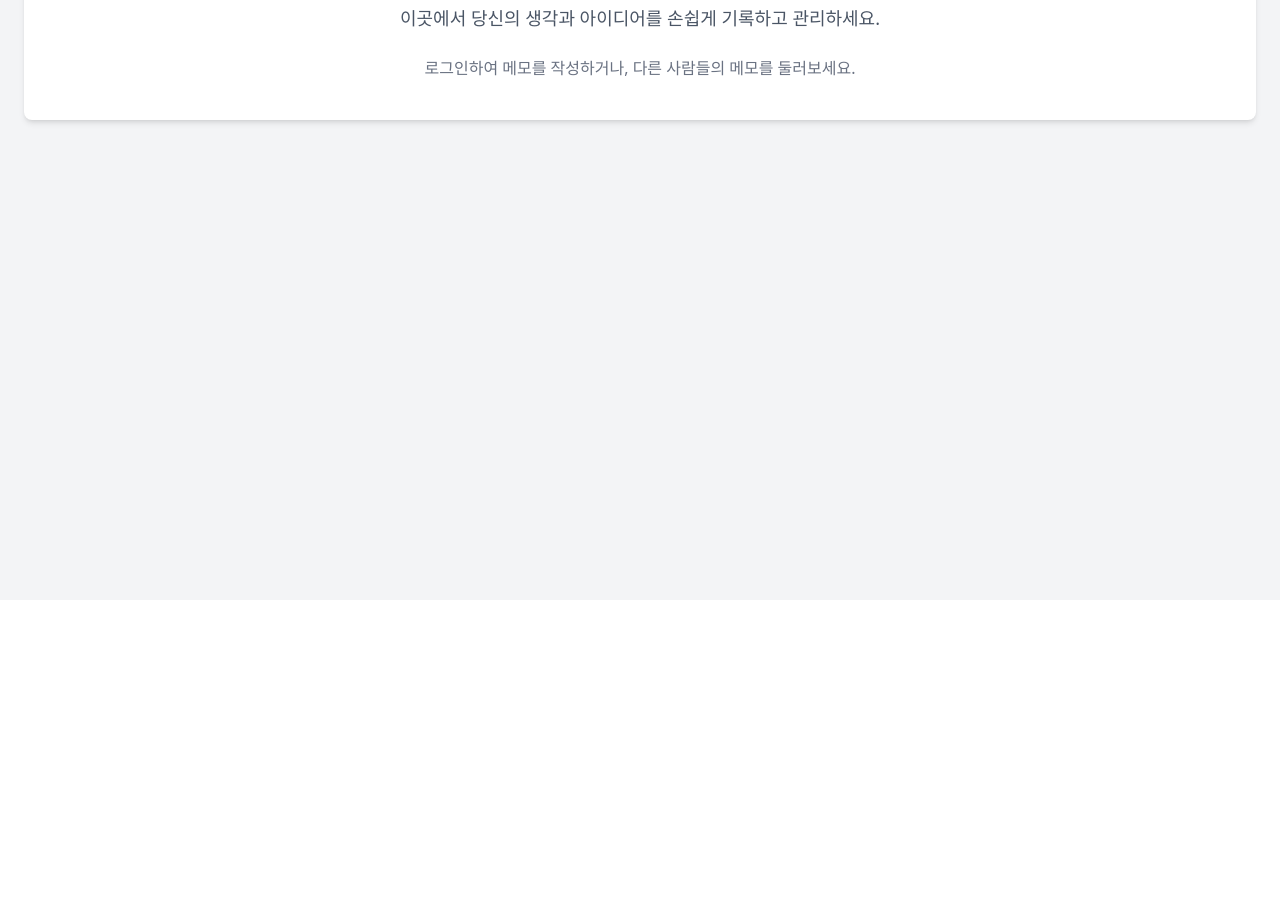
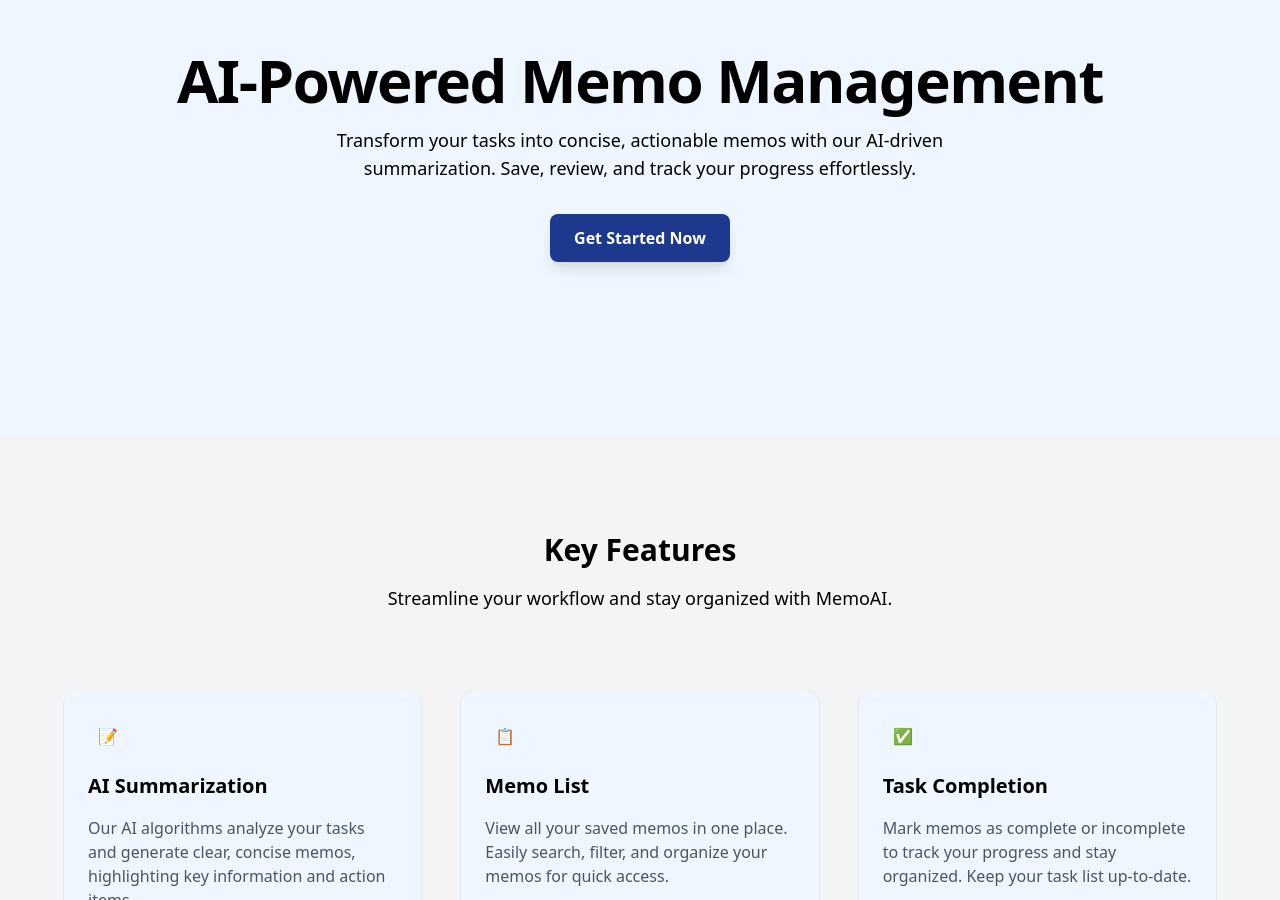
Before and after one commit to fhdl1221/learning, a React (Vite) app in the folder react/memo-web-app/: page / in a window 1280 px wide. Shown: the part 200-1100 px from the top of the page. Before the commit the page ends 800 px from the top, so only its background shows below. Built offline with nearby package versions, Linux system fonts and the light colour scheme; no server answers.

Commit message:
홈페이지 디자인 (#14)

```diff
--- a/react/memo-web-app/src/layouts/RootLayout.jsx
+++ b/react/memo-web-app/src/layouts/RootLayout.jsx
@@ -38,7 +38,7 @@ export default function RootLayout() {
               <>
                 <button
                   onClick={handleLogout}
-                  className="bg-gray-200 hover:bg-gray-300 text-gray-800 text-lg py-2 px-4 rounded transition-colors"
+                  className="bg-gray-200 hover:bg-gray-300 text-gray-800 py-2 px-4 rounded transition-colors"
                 >
                   로그아웃
                 </button>
@@ -64,7 +64,7 @@ export default function RootLayout() {
       </header>
 
       {/* Main Content */}
-      <main className="container mx-auto p-6">
+      <main>
         <Outlet />
       </main>
     </div>
--- a/react/memo-web-app/src/pages/Home.jsx
+++ b/react/memo-web-app/src/pages/Home.jsx
@@ -1,17 +1,209 @@
-import React from "react";
+import { useNavigate } from "react-router-dom";
 
 export default function Home() {
+  const navigate = useNavigate();
   return (
-    <div className="bg-white p-10 rounded-lg shadow-md text-center">
-      <h1 className="text-5xl font-extrabold text-gray-800 mb-4">
-        MemoApp에 오신 것을 환영합니다!
-      </h1>
-      <p className="text-lg text-gray-600 mb-6">
-        이곳에서 당신의 생각과 아이디어를 손쉽게 기록하고 관리하세요.
-      </p>
-      <p className="text-gray-500">
-        로그인하여 메모를 작성하거나, 다른 사람들의 메모를 둘러보세요.
-      </p>
-    </div>
+    <main className="flex-grow">
+      {/* Hero Section */}
+      <section className="relative flex min-h-[70vh] items-center justify-center bg-blue-50">
+        <div className="max-w-7xl mx-auto px-4 text-center text-text-primary">
+          <h1 className="text-4xl font-extrabold tracking-tight sm:text-5xl lg:text-6xl">
+            AI-Powered Memo Management
+          </h1>
+          <p className="mt-4 text-lg text-text-secondary max-w-2xl mx-auto">
+            Transform your tasks into concise, actionable memos with our
+            AI-driven summarization. Save, review, and track your progress
+            effortlessly.
+          </p>
+          <button
+            onClick={() => navigate("/chat")}
+            className="mt-8 rounded-lg bg-blue-900 px-6 py-3 text-base font-bold text-white shadow-lg transition-transform hover:scale-105"
+          >
+            Get Started Now
+          </button>
+        </div>
+      </section>
+
+      {/* Features Section */}
+      <section className="py-16 sm:py-24">
+        <div className="container mx-auto px-4 sm:px-6 lg:px-8">
+          <div className="text-center mb-12">
+            <h2 className="text-3xl font-bold text-text-primary">
+              Key Features
+            </h2>
+            <p className="mt-4 text-lg text-text-secondary">
+              Streamline your workflow and stay organized with MemoAI.
+            </p>
+          </div>
+          <div className="grid grid-cols-1 gap-10 md:grid-cols-3 p-8">
+            {/* Feature 1 */}
+            <div className="flex flex-col gap-4 rounded-xl bg-background-card bg-blue-50 p-6 shadow-sm">
+              <div className="flex h-10 w-10 items-center justify-center rounded-lg bg-primary/10 text-primary">
+                📝
+              </div>
+              <h3 className="text-xl font-bold text-text-primary">
+                AI Summarization
+              </h3>
+              <p className="text-text-secondary text-gray-600">
+                Our AI algorithms analyze your tasks and generate clear, concise
+                memos, highlighting key information and action items.
+              </p>
+            </div>
+
+            {/* Feature 2 */}
+            <div className="flex flex-col gap-4 rounded-xl bg-background-card bg-blue-50 p-6 shadow-sm">
+              <div className="flex h-10 w-10 items-center justify-center rounded-lg bg-primary/10 text-primary">
+                📋
+              </div>
+              <h3 className="text-xl font-bold text-text-primary">Memo List</h3>
+              <p className="text-text-secondary text-gray-600">
+                View all your saved memos in one place. Easily search, filter,
+                and organize your memos for quick access.
+              </p>
+            </div>
+
+            {/* Feature 3 */}
+            <div className="flex flex-col gap-4 rounded-xl bg-background-card bg-blue-50 p-6 shadow-sm">
+              <div className="flex h-10 w-10 items-center justify-center rounded-lg bg-primary/10 text-primary">
+                ✅
+              </div>
+              <h3 className="text-xl font-bold text-text-primary">
+                Task Completion
+              </h3>
+              <p className="text-text-secondary text-gray-600">
+                Mark memos as complete or incomplete to track your progress and
+                stay organized. Keep your task list up-to-date.
+              </p>
+            </div>
+          </div>
+        </div>
+      </section>
+
+      {/* How It Works Section */}
+      <section className="py-16 sm:py-24 bg-background-card bg-blue-50">
+        <div className="container mx-auto px-4 sm:px-6 lg:px-8">
+          <div className="text-center mb-12">
+            <h2 className="text-3xl font-bold text-text-primary">
+              How It Works
+            </h2>
+            <p className="mt-4 text-lg text-text-secondary">
+              A simple three-step process to boost your productivity.
+            </p>
+          </div>
+
+          <div className="relative">
+            <div
+              aria-hidden="true"
+              className="absolute left-1/2 top-0 -ml-px h-full w-0.5 bg-gray-200 hidden md:block"
+            ></div>
+            <div className="space-y-12 md:space-y-16">
+              {/* Step 1 */}
+              <div className="relative flex items-start md:grid md:grid-cols-2 md:gap-x-8">
+                <div className="flex flex-col items-center md:items-end md:text-right">
+                  <div className="flex h-12 w-12 items-center justify-center rounded-full bg-primary text-white">
+                    📝
+                  </div>
+                  <div className="ml-4 md:ml-0 md:mt-4">
+                    <h3 className="text-xl font-bold text-text-primary">
+                      Submit Your Tasks
+                    </h3>
+                    <p className="mt-2 text-text-secondary text-gray-600">
+                      Enter your tasks in a simple text format.
+                    </p>
+                  </div>
+                </div>
+              </div>
+              {/* Step 2 */}
+              <div className="relative flex items-start md:grid md:grid-cols-2 md:gap-x-8">
+                <div className="md:col-start-2 flex flex-col items-center md:items-start">
+                  <div className="flex h-12 w-12 items-center justify-center rounded-full bg-primary text-white">
+                    📋
+                  </div>
+                  <div className="ml-4 md:ml-0 md:mt-4">
+                    <h3 className="text-xl font-bold text-text-primary">
+                      AI Summarization
+                    </h3>
+                    <p className="mt-2 text-text-secondary text-gray-600">
+                      Our AI processes your tasks and generates a concise memo.
+                    </p>
+                  </div>
+                </div>
+              </div>
+              {/* Step 3 */}
+              <div className="relative flex items-start md:grid md:grid-cols-2 md:gap-x-8">
+                <div className="flex flex-col items-center md:items-end md:text-right">
+                  <div className="flex h-12 w-12 items-center justify-center rounded-full bg-primary text-white">
+                    ✅
+                  </div>
+                  <div className="ml-4 md:ml-0 md:mt-4">
+                    <h3 className="text-xl font-bold text-text-primary">
+                      Manage Your Memos
+                    </h3>
+                    <p className="mt-2 text-text-secondary text-gray-600">
+                      Save, review, and track your memos in your personal list.
+                    </p>
+                  </div>
+                </div>
+              </div>
+            </div>
+          </div>
+        </div>
+      </section>
+
+      {/* CTA Section */}
+      <section className="py-16 sm:py-24 text-center">
+        <div className="container mx-auto px-4 sm:px-6 lg:px-8">
+          <h2 className="text-3xl font-extrabold text-text-primary">
+            Ready to Get Started?
+          </h2>
+          <p className="mt-4 max-w-2xl mx-auto text-lg text-text-secondary text-gray-600">
+            Sign up today and experience the power of AI-driven memo management.
+          </p>
+          <button
+            onClick={() => navigate("/chat")}
+            className="mt-8 rounded-lg bg-blue-900 px-6 py-3 text-base font-bold text-white shadow-lg transition-transform hover:scale-105"
+          >
+            Create Your First Memo
+          </button>
+        </div>
+      </section>
+
+      {/* Footer */}
+      <footer className="bg-background-light border-t border-gray-200/80">
+        <div className="container mx-auto px-4 sm:px-6 lg:px-8 py-12">
+          <div className="flex flex-col items-center gap-8">
+            <nav className="flex flex-wrap justify-center gap-x-6 gap-y-2">
+              <a
+                href="#"
+                className="text-sm text-text-secondary hover:text-primary transition-colors"
+              >
+                About
+              </a>
+              <a
+                href="#"
+                className="text-sm text-text-secondary hover:text-primary transition-colors"
+              >
+                Terms of Service
+              </a>
+              <a
+                href="#"
+                className="text-sm text-text-secondary hover:text-primary transition-colors"
+              >
+                Privacy Policy
+              </a>
+              <a
+                href="#"
+                className="text-sm text-text-secondary hover:text-primary transition-colors"
+              >
+                Contact
+              </a>
+            </nav>
+            <p className="text-sm text-text-secondary">
+              © 2025 MemoAI. All rights reserved.
+            </p>
+          </div>
+        </div>
+      </footer>
+    </main>
   );
 }
```
